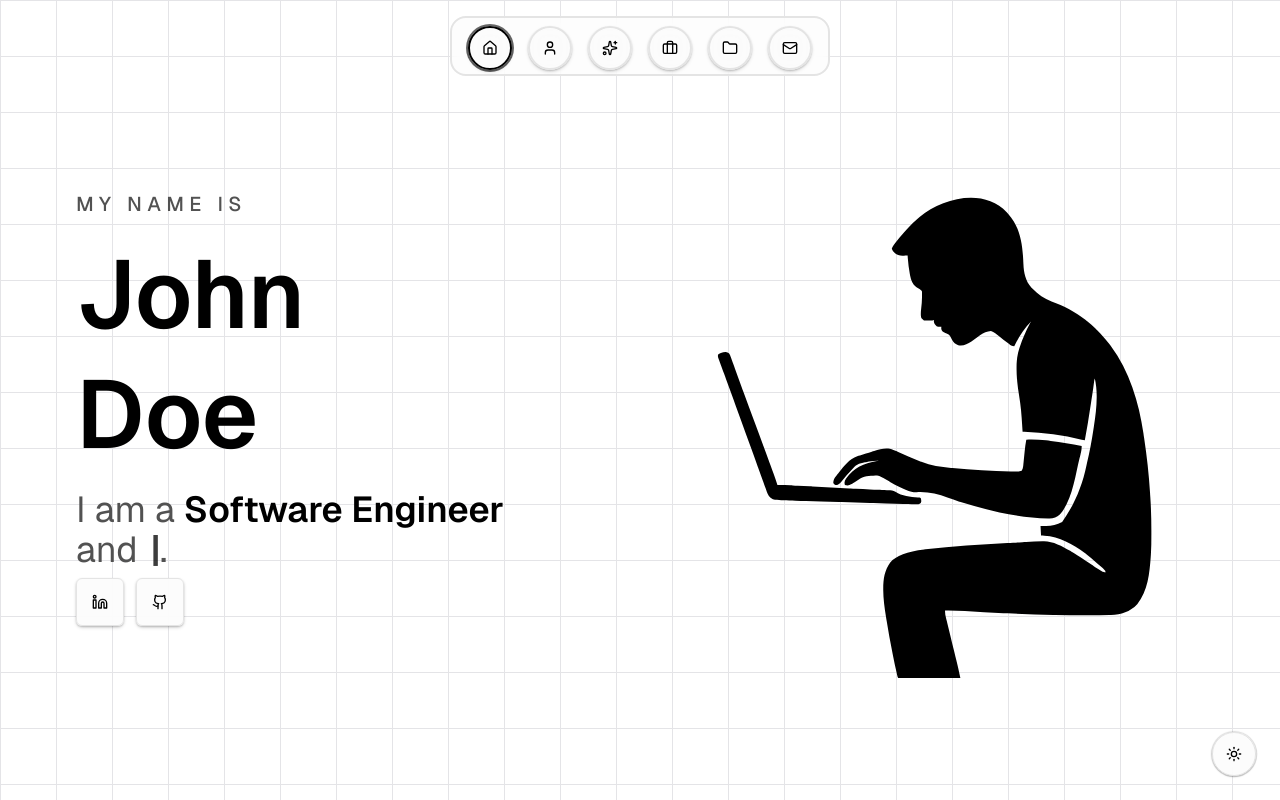
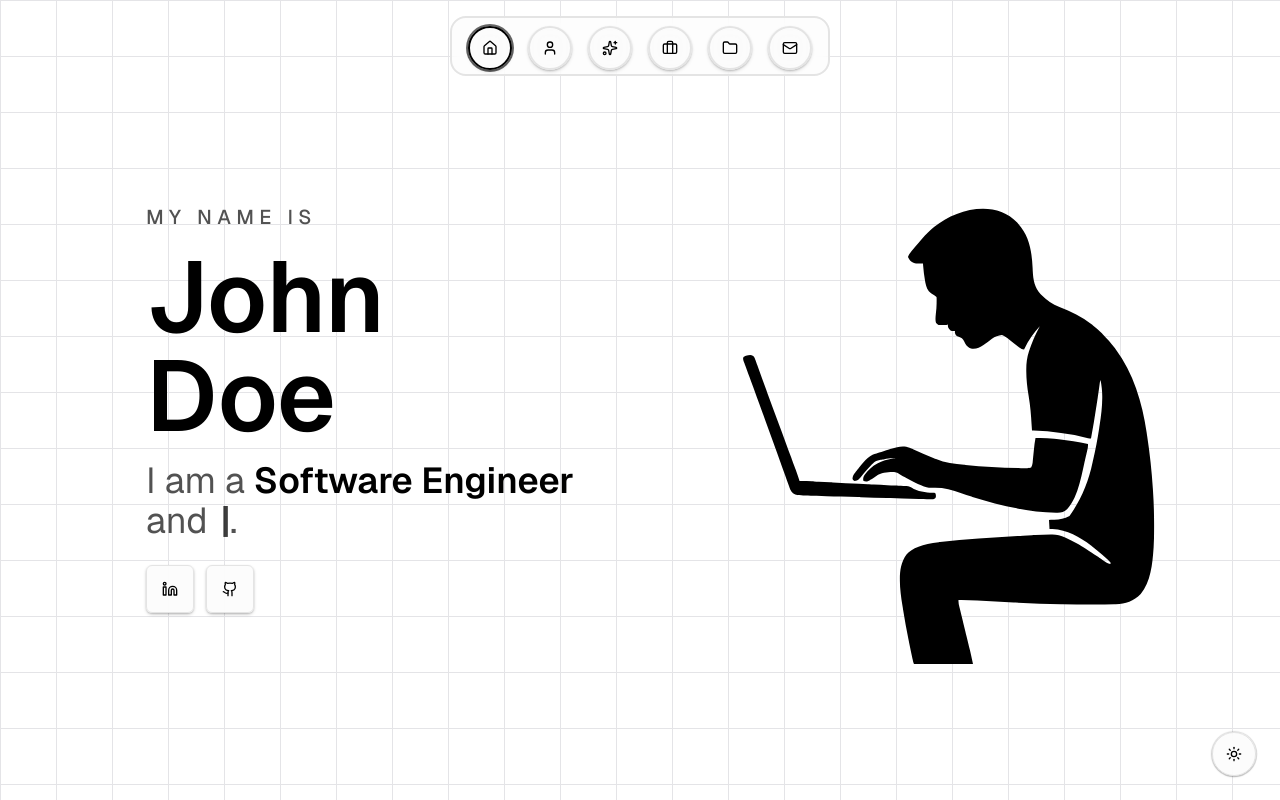
Before and after one commit to alwoodm/portfolio, a Next.js app: page / in a window 1280 px wide. Built offline with nearby package versions, Linux system fonts and the light colour scheme.

Commit message:
feat: refine hero spacing and alignment

```diff
--- a/app/page.tsx
+++ b/app/page.tsx
@@ -79,7 +79,7 @@ export default async function Home() {
           distance={72}
           duration={leftColumnDuration}
         >
-          <div className="flex w-full flex-col text-left">
+          <div className="flex w-full flex-col text-left lg:pl-[calc(var(--grid-size)*1.25)]">
             <HeroText
               intro={content.intro}
               name={content.name}
@@ -104,7 +104,7 @@ export default async function Home() {
           duration={1}
         >
           <HeroIcon
-            className="h-auto w-full max-w-[432px] sm:max-w-[624px] lg:max-w-[768px]"
+            className="h-auto w-full max-w-[432px] sm:max-w-[624px] lg:ml-[calc(var(--grid-size)*0.5)] lg:max-w-[768px]"
             title=""
           />
         </AnimatedContent>
--- a/components/hero-social.tsx
+++ b/components/hero-social.tsx
@@ -34,7 +34,7 @@ export function HeroSocial({
   if (links.length === 0) return null;
 
   return (
-    <div className={cn('flex flex-wrap gap-3 pt-2', className)} data-hero="social">
+    <div className={cn('flex flex-wrap gap-3 pt-6', className)} data-hero="social">
       {links.map((link, index) => {
         const delay = animationDelay + index * animationStagger;
 
--- a/components/hero-text.tsx
+++ b/components/hero-text.tsx
@@ -34,7 +34,7 @@ export function HeroText({
         {intro}
       </p>
       <h1
-        className="text-foreground text-6xl leading-tight font-semibold text-balance sm:text-7xl lg:text-7xl xl:text-8xl"
+        className="text-foreground text-[4rem] leading-[0.99] font-semibold text-balance sm:text-[4.75rem] lg:text-[4.75rem] xl:text-[6.25rem]"
         data-hero="name"
       >
         {firstName}
```
Also changed, not shown: 1 other file (tests, documents, lock files or other folders).
